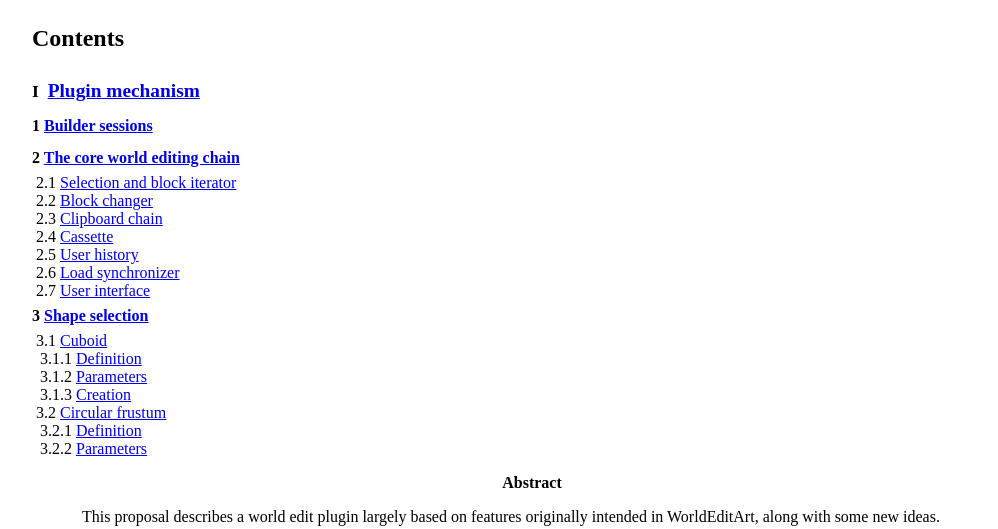
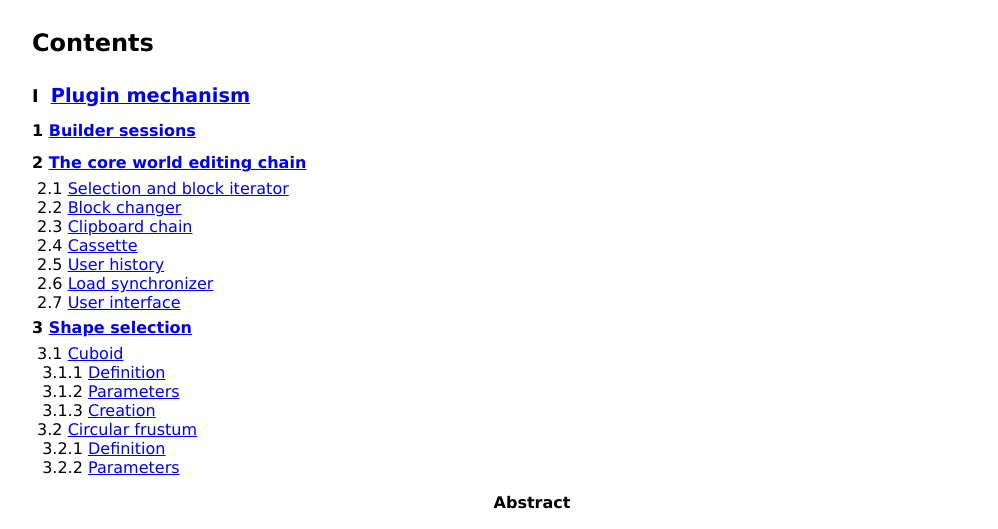
Before and after one commit to SOF3/plugin-proposals, a plain HTML site: page WorldEditArt.html in a window 1280 px wide. Shown: the part 136-665 px from the top of the page, without its empty margins (108-1106 px from the left). Drawn offline with Linux system fonts and the light colour scheme.

Commit message:
Deploy SOF3/plugin-proposals to github.com/SOF3/plugin-proposals.git:gh-pages

```diff
--- a/WorldEditArt.css
+++ b/WorldEditArt.css
@@ -115,5 +115,5 @@ div.author{white-space: nowrap;}
 h1.partHead{text-align: center}
 .abstract p {margin-left:5%; margin-right:5%;}
 div.abstract {width:100%;}
- body { margin: 10px auto; max-width: 1000px; }
+ body { margin: 10px auto; max-width: 1000px; font-family: Verdana, Geneva, sans-serif; }
 /* end css.sty */
--- a/index.css
+++ b/index.css
@@ -109,4 +109,5 @@ div.author{white-space: nowrap;}
 .quotation {margin-bottom:0.25em; margin-top:0.25em; margin-left:1em; }
 .abstract p {margin-left:5%; margin-right:5%;}
 div.abstract {width:100%;}
+ body { font-family: Verdana, Geneva, sans-serif; }
 /* end css.sty */
```
Also changed, not shown: WorldEditArt.html (+50 -50 lines), 8 other files.
